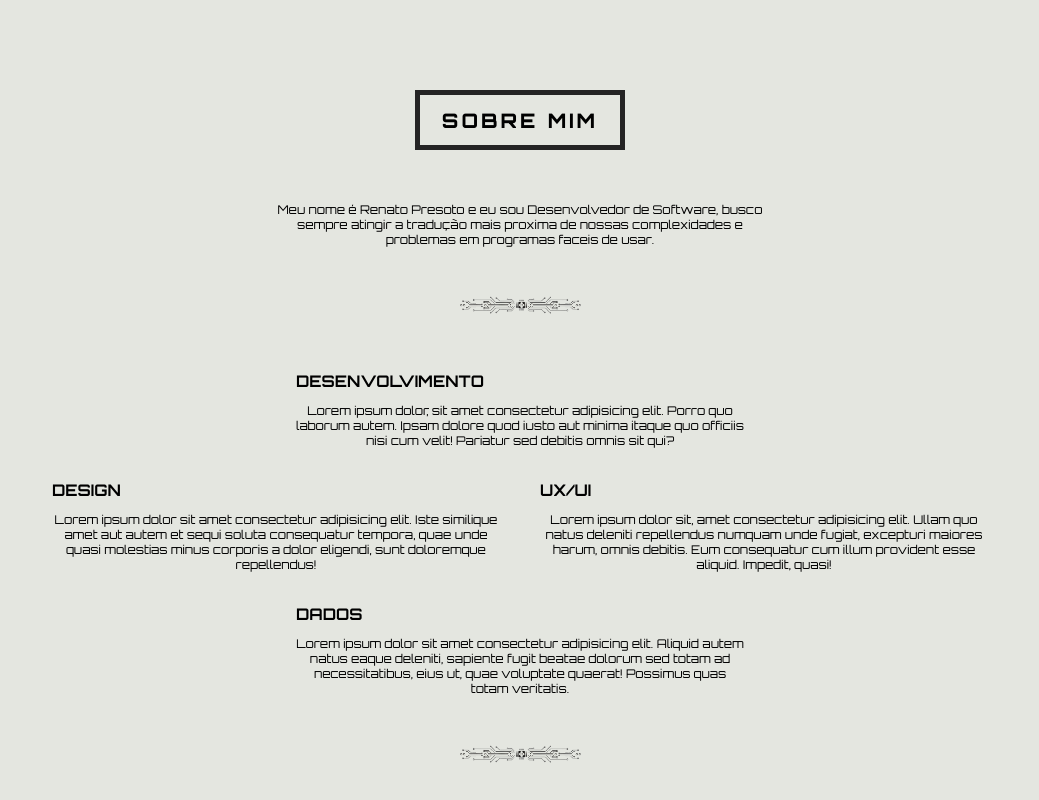
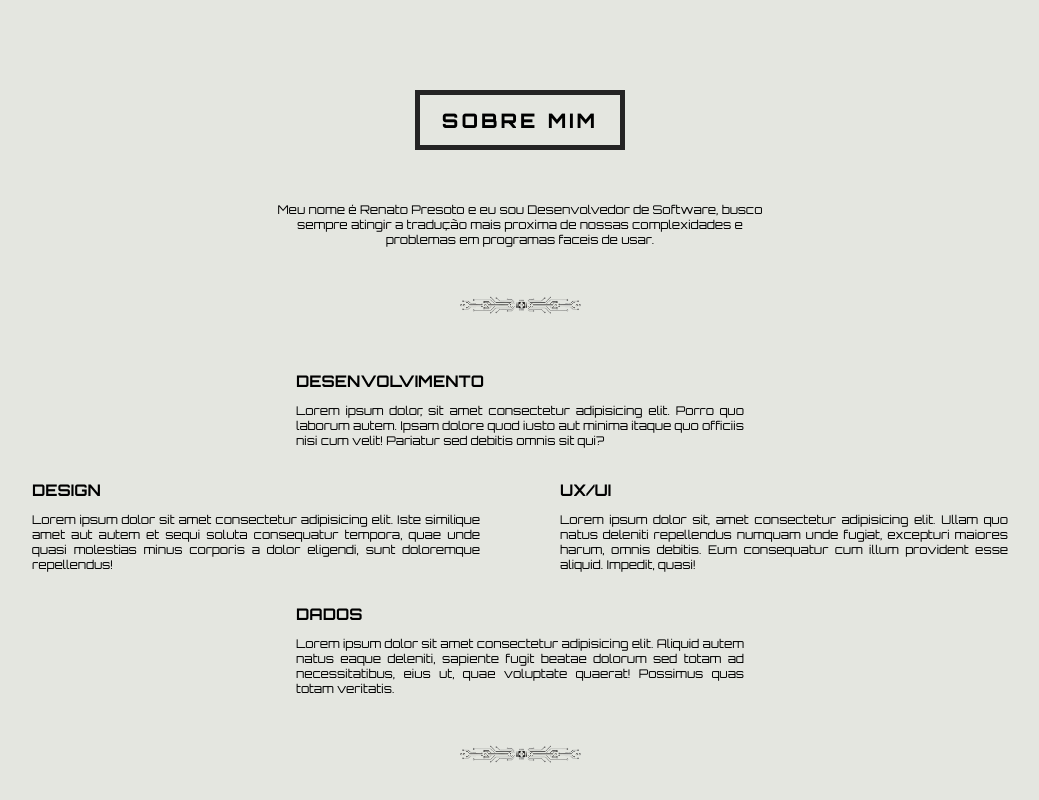
Before and after one commit to renato-presoto-dev/projects-portfolio-angular-css, an Angular app in the folder portfolio/: page /Welcome in a window 1280 px wide. Shown: the part 800-1600 px from the top of the page, without its empty margins (120-1159 px from the left). Built offline with nearby package versions, Linux system fonts and the light colour scheme.

Commit message:
Alinhamento de texto

```diff
--- a/portfolio/src/app/pages/landing-page/landing-page.component.css
+++ b/portfolio/src/app/pages/landing-page/landing-page.component.css
@@ -202,7 +202,7 @@ button{
 }
 .mid{
     display: flex;
-    gap: 40px;
+    gap: 80px;
 }
 .divisoria{
     height: 4vh;
@@ -227,6 +227,10 @@ button{
 }
 .sobredesc{
     font-size: 12px;
+    text-align: justify;
+}
+.sobredescrip{
+    font-size: 12px;
     text-align: center;
 }
 .divsobretitles{
--- a/portfolio/src/app/pages/landing-page/landing-page.component.html
+++ b/portfolio/src/app/pages/landing-page/landing-page.component.html
@@ -53,7 +53,7 @@
             <p class="sobremim">SOBRE MIM</p>
         </div>
         <div class="divsobredesc">
-            <p class="sobredesc">
+            <p class="sobredescrip">
                 Meu nome é Renato Presoto e eu sou Desenvolvedor de Software, busco sempre atingir a tradução mais proxima de nossas complexidades e problemas em programas faceis de usar.
             </p>
         </div>
```
